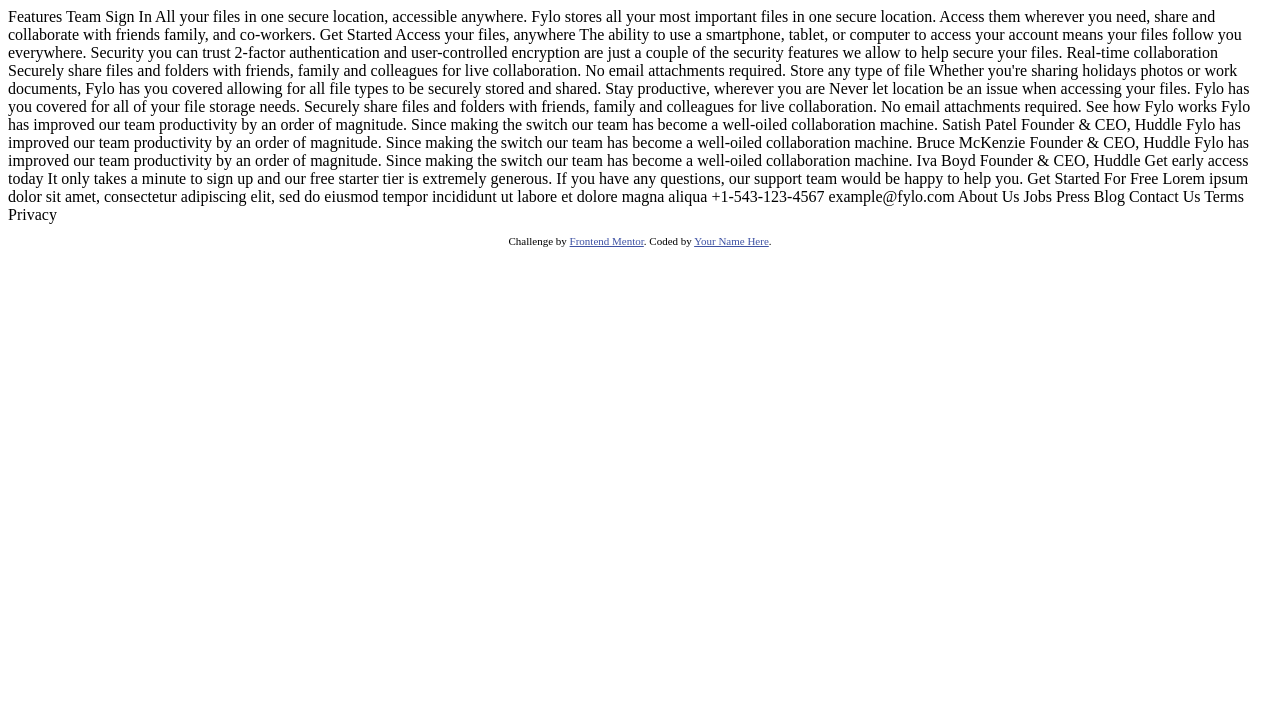
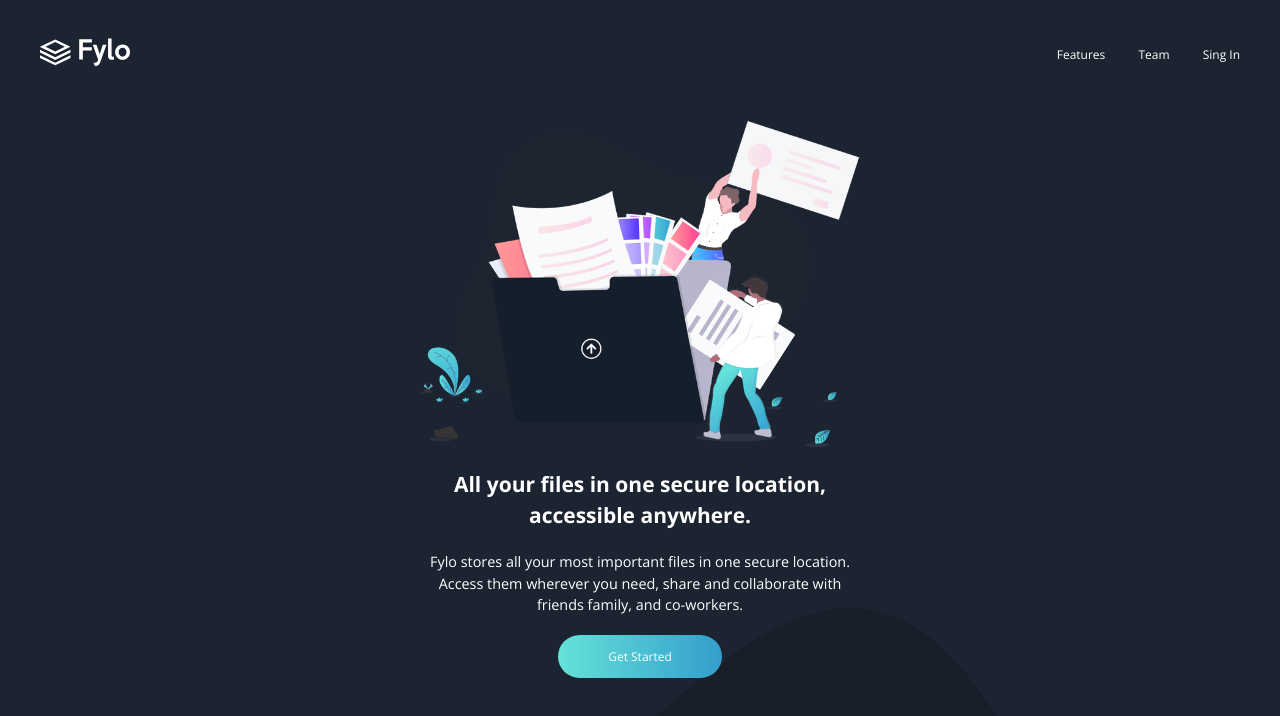
Before and after one commit to M-elhamdaoui/Challenge-1, a plain HTML site: page index.html in a window 1280 px wide. Shown: the top 716 px of the page. Drawn offline with nearby package versions, Linux system fonts and the light colour scheme.

Commit message:
first day working

```diff
--- a/index.html
+++ b/index.html
@@ -5,9 +5,10 @@
   <meta name="viewport" content="width=device-width, initial-scale=1.0"> <!-- displays site properly based on user's device -->
 
   <link rel="icon" type="image/png" sizes="32x32" href="./images/favicon-32x32.png">
-
+  <link href="https://fonts.googleapis.com/css2?family=Raleway:wght@400;700&display=swap" rel="stylesheet">
+  <link href="https://fonts.googleapis.com/css2?family=Open+Sans:wght@400;700&display=swap" rel="stylesheet">
   <title>Frontend Mentor | Fylo landing page with dark theme and features grid</title>
-
+  <link rel="stylesheet" href="css/style.css">
   <!-- Feel free to remove these styles or customise in your own stylesheet 👍 -->
   <style>
     .attribution { font-size: 11px; text-align: center; }
@@ -15,16 +16,53 @@
   </style>
 </head>
 <body>
-  Features
-  Team
-  Sign In
 
-  All your files in one secure location, accessible anywhere.
+  <header class="header">
+    <nav class="header__container container--pall flex flex-jc-sb flex-ai-c">
+      <div class="header__logo">
+        <img src="images/logo.svg" alt="Logo"  >
+      </div>
+      <div class="header__menu">
+        <a href="#">Features</a>
+        <a href="#">Team</a>
+        <a href="#">Sing In</a>
+      </div>
 
-  Fylo stores all your most important files in one secure location. Access them wherever
-  you need, share and collaborate with friends family, and co-workers.
 
-  Get Started
+    </nav>
+  </header>
+
+  <section class="hero">
+    <div class="hero__container">
+      <div class="hero__image">
+        <img src="images/illustration-intro.png" alt="main" >
+      </div>
+      <div class="hero__content">
+        <div class="title">
+          <h2>All your files in one secure location, accessible anywhere.</h2>
+        </div>
+          <div class="text">
+          <p>Fylo stores all your most important files in one secure location. Access them wherever
+            you need, share and collaborate with friends family, and co-workers.</p>
+          </div>
+            <div class="buttons">
+            <a href="#" class="button">Get Started</a>
+          </div>
+
+
+      </div>
+
+    </div>
+
+  </section>
+
+  <!--
+
+
+
+
+
+
 
   Access your files, anywhere
 
@@ -101,6 +139,6 @@
       Challenge by <a href="https://www.frontendmentor.io?ref=challenge" target="_blank">Frontend Mentor</a>.
       Coded by <a href="#">Your Name Here</a>.
     </p>
-  </footer>
+  </footer>-->
 </body>
 </html>
--- /dev/null
+++ b/sass/_global.scss
@@ -0,0 +1,130 @@
+html{
+    font-size: 100%;
+    box-sizing: border-box;
+}
+*,*::before,*::after{
+    box-sizing: inherit;
+}
+body{
+    position: relative;
+    margin:0;
+    padding: 0;
+    font-weight: 400;
+    font-family: 'Open Sans','Raleway', sans-serif;
+    font-size: $font-med;
+    line-height: 1.5;
+    background-color: $darkBlueSingUp;
+    color: $white;
+    height: 300vh;
+    &::before{
+        content: "";
+        position: absolute;
+        top: 76vh;
+        left: -10vw;
+        bottom: 0;
+        right: 0;
+
+        z-index: -1;
+        background-image:url('/Challenge-1/images/bg-curvy-desktop.svg');
+        background-size:100% ;
+        background-repeat: no-repeat;
+    }
+    &::after{
+        content: "";
+        position: absolute;
+        background-color: $darkBlueMain;
+        top: 140vh;
+        bottom: 0;
+        left: 0;
+        right: 0;
+        z-index: -1;
+    }
+}
+a,a:hover,a:visited{
+    text-decoration: none;
+}
+
+.container{
+    max-width:69.375rem ;
+    margin:0 auto;
+
+
+
+
+    &--pall{
+        padding-left: 1.5625rem;
+        padding-right: 1.5625rem;
+        padding-top:1.5625rem ;
+        padding-bottom:1.5625rem ;
+        @include breakpoint-up(large){
+            padding-top: 2.375rem;
+            padding-bottom:2.375rem ;
+            padding-left: 2.5rem;
+            padding-right: 2.5rem;
+        }
+    }
+    &--px{
+        padding-left: 1.5625rem;
+        padding-right: 1.5625rem;
+        @include breakpoint-up(large){
+            padding-right: 2.5rem;
+            padding-left: 2.5rem;
+        }
+    }
+    &--py{
+        padding-top:1.5625rem;
+        padding-bottom:1.5625rem ;
+        @include breakpoint-up(large){
+            padding-top:2.375rem;
+            padding-bottom:2.375rem ;
+        }
+
+    }
+    &--pt{
+        padding-top:1.5625rem ;
+        @include breakpoint-up(large){
+            padding-top: 2.375rems;
+
+        }
+    }
+    &--pl{
+        padding-left: 1.5625rem;
+        @include breakpoint-up(large){
+            padding-left: 2.5rem;
+        }
+    }
+    &--pb{
+        padding-bottom:1.5625rem ;
+        @include breakpoint-up(large){
+
+            padding-bottom:2.375rem;
+        }
+    }
+    &--pr{
+        padding-right: 1.5625rem;
+        @include breakpoint-up(large){
+            padding-right: 2.5rem;
+        }
+    }
+}
+.flex{
+    display: flex;
+    &-jc-sb{
+        justify-content: space-between;
+    }
+
+    &-jc-c{
+        justify-content: center;
+    }
+
+    &-ai-c{
+        align-items: center;
+    }
+}
+.button,button{
+    cursor: pointer;
+    color: white;
+    background: linear-gradient(to right ,$cyan,$blue);
+     padding:0.8125rem  3.125rem;
+    border-radius: 25px;
+}
--- /dev/null
+++ b/sass/_header.scss
@@ -0,0 +1,31 @@
+.header{
+    color:$white;
+    font-size: $font-med;
+
+    &__container{
+
+        margin:0 auto ;
+
+
+
+    }
+    &__logo{
+       img{
+        height:1.75rem ;
+        width:5.625rem ;
+       }
+    }
+
+    &__menu{
+
+        a{
+
+            color: white;
+
+            &:not(:last-child){
+                margin-right: 1.875rem;
+            }
+        }
+
+    }
+}
--- /dev/null
+++ b/sass/_hero.scss
@@ -0,0 +1,50 @@
+.hero{
+    display: flex;
+    justify-content: center;
+
+
+    &__container{
+        align-items: center;
+        text-align: center;
+        padding-top: 2rem;
+        @include breakpoint-up(large){
+            padding-top:0.7rem;
+        }
+
+    }
+    &__image{
+        img{
+            width:18.9375rem;
+            height:auto ;
+            @include breakpoint-up(medium){
+                width:27.5rem;
+                height: auto;
+            }
+        }
+
+    }
+    &__content{
+        margin: 0 auto;
+        width:18.9375rem;
+
+        @include breakpoint-up(medium){
+            width:27.5rem;
+
+        }
+        &:not(:last-child){
+            margin-bottom: 1.1875rem;
+        }
+       h2{
+           font-weight: 700;
+           font-size: 1.75em;
+           margin-bottom: 1.1875rem;
+       }
+       p{
+           font-size: 0.9rem;
+           margin-bottom: 2rem;
+       }
+
+
+
+    }
+}
--- /dev/null
+++ b/sass/_mixin.scss
@@ -0,0 +1,16 @@
+//64px , 1024px , 1400px
+$breakpoints-up:("medium":"40em","large":"64em","xlarge":"87.5em");
+// 639px , 1023px,1400px
+$breakpoints-down:("small":"69.9375em","medium":"63.9375em","large":"87.4375em");
+@mixin breakpoint-up($size){
+    @media (min-width:map-get($breakpoints-up, $size)){
+        @content;
+
+    }
+}
+@mixin breakpoint-down($size){
+    @media (max-width:map-get($breakpoints-down, $size)){
+        @content;
+
+    }
+}
--- /dev/null
+++ b/sass/_variables.scss
@@ -0,0 +1,15 @@
+// colors
+$darkBlueSingUp: hsl(217, 28%, 15%);
+$darkBlueMain:hsl(218, 28%, 13%);
+$darkBlueFooter :hsl(216, 53%, 9%);
+$darkBluetest:hsl(219, 30%, 18%);
+
+//Accent
+$cyan :hsl(176, 68%, 64%);
+$blue:hsl(198, 60%, 50%);
+$white :hsl(0, 0%, 100%);
+
+//font size
+ $font-sm:0.5rem;
+$font-med:0.75rem;
+$font-large:1.3125rem;
--- a/sass/style.scss
+++ b/sass/style.scss
@@ -0,0 +1,5 @@
+@import 'variables';
+@import 'mixin';
+@import 'global';
+@import 'header';
+@import 'hero';
```
Also changed, not shown: css/style.css, 1 other file.
